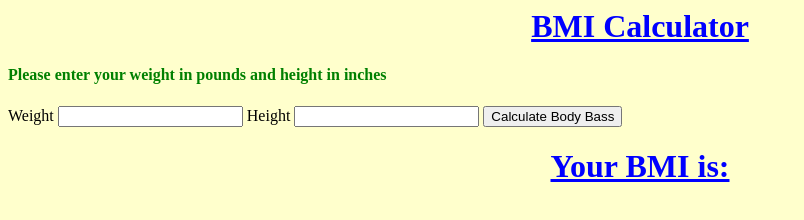
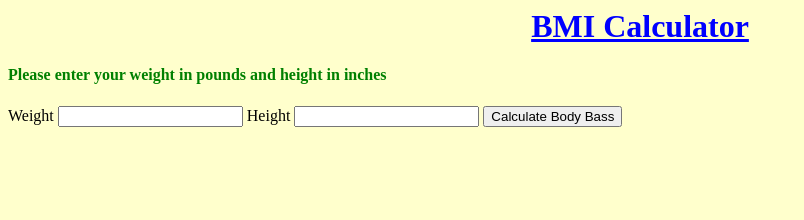
Before and after one commit to caldcl01/caldcl01.github.io, a plain HTML site: page bmi.html in a window 1280 px wide. Shown: the whole page, without its empty margins (0-804 px from the left). Drawn offline with Linux system fonts and the light colour scheme.

Commit message:
Update bmi.html

```diff
--- a/bmi.html
+++ b/bmi.html
@@ -26,7 +26,7 @@
         <input type ="text" id="h">
 
         <button onclick="calculate();">Calculate Body Bass </button>
-        <h1>Your BMI is: <id="output"></id></h1>
+        <h1 id="output"></h1>
 
     <script>
         calculate=function()
```
